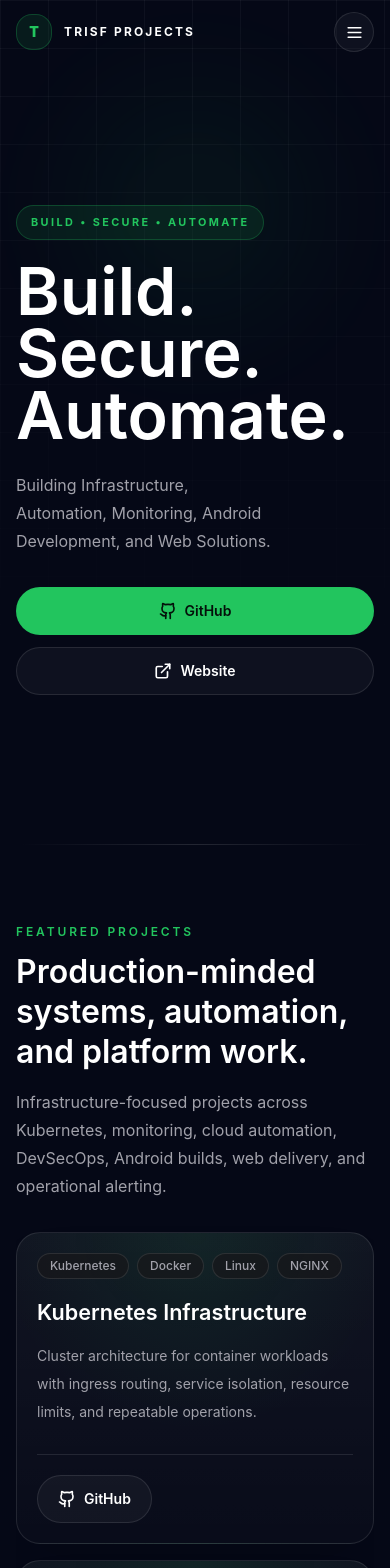
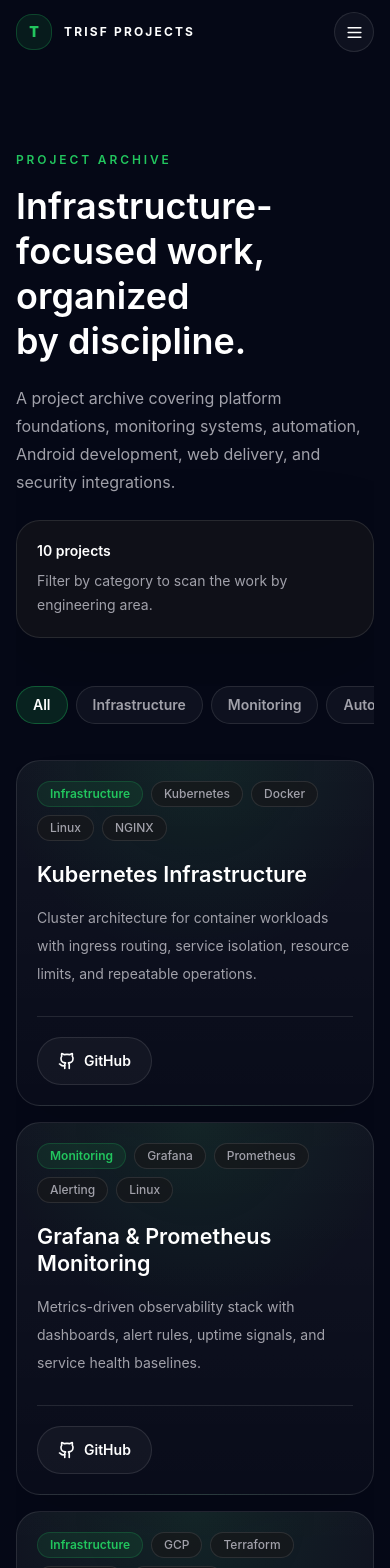
Before and after one commit to trisfproject/trisfproject.github.io, a React (Vite) app: page /projects in a window 390 px wide. Shown: the top 1568 px of the page. Built offline with nearby package versions, Linux system fonts and the light colour scheme.

Commit message:
feat: implement projects archive page with routing

```diff
--- a/package.json
+++ b/package.json
@@ -5,14 +5,15 @@
   "type": "module",
   "scripts": {
     "dev": "vite",
-    "build": "vite build",
+    "build": "vite build && cp dist/index.html dist/404.html",
     "preview": "vite preview"
   },
   "dependencies": {
     "framer-motion": "^12.15.0",
     "lucide-react": "^0.511.0",
     "react": "^19.1.0",
-    "react-dom": "^19.1.0"
+    "react-dom": "^19.1.0",
+    "react-router-dom": "^7.15.1"
   },
   "devDependencies": {
     "@tailwindcss/vite": "^4.1.8",
--- a/src/App.jsx
+++ b/src/App.jsx
@@ -1,27 +1,35 @@
-import { About } from './sections/About.jsx';
-import { Contact } from './sections/Contact.jsx';
+import { lazy, Suspense } from 'react';
+import { BrowserRouter, Route, Routes } from 'react-router-dom';
 import { Footer } from './sections/Footer.jsx';
-import { Hero } from './sections/Hero.jsx';
-import { Projects } from './sections/Projects.jsx';
-import { TechStack } from './sections/TechStack.jsx';
+import { Home } from './pages/Home.jsx';
+import { Navbar } from './components/Navbar.jsx';
+import { ScrollToTop } from './components/ScrollToTop.jsx';
+
+const ProjectsPage = lazy(() =>
+  import('./pages/ProjectsPage.jsx').then((module) => ({ default: module.ProjectsPage })),
+);
 
 export default function App() {
   return (
+    <BrowserRouter>
+      <ScrollToTop />
       <div className="min-h-screen overflow-x-hidden bg-[#050816] text-white">
         <a
-        href="#projects"
+          href="#main-content"
           className="sr-only focus:not-sr-only focus:fixed focus:left-4 focus:top-4 focus:z-[60] focus:rounded-full focus:bg-[#22c55e] focus:px-4 focus:py-3 focus:text-sm focus:font-bold focus:text-[#04100a]"
         >
           Skip to content
         </a>
-      <Hero />
-      <main>
-        <Projects />
-        <TechStack />
-        <About />
-        <Contact />
-      </main>
+        <Navbar />
+        <Suspense fallback={null}>
+          <Routes>
+            <Route path="/" element={<Home />} />
+            <Route path="/projects" element={<ProjectsPage />} />
+            <Route path="*" element={<Home />} />
+          </Routes>
+        </Suspense>
         <Footer />
       </div>
+    </BrowserRouter>
   );
 }
--- a/src/components/Navbar.jsx
+++ b/src/components/Navbar.jsx
@@ -1,17 +1,18 @@
 import { ExternalLink, Github, Menu, X } from 'lucide-react';
 import { useEffect, useState } from 'react';
+import { Link, NavLink, useLocation } from 'react-router-dom';
 
 const navItems = [
-  { label: 'Projects', href: '#projects' },
-  { label: 'Stack', href: '#stack' },
-  { label: 'About', href: '#about' },
-  { label: 'Contact', href: '#contact' },
+  { label: 'Home', to: '/' },
+  { label: 'Projects', to: '/projects' },
+  { label: 'Contact', to: '/#contact' },
 ];
 
 export function Navbar() {
   const [open, setOpen] = useState(false);
   const [scrolled, setScrolled] = useState(false);
   const [activeSection, setActiveSection] = useState('top');
+  const location = useLocation();
 
   useEffect(() => {
     let frame = 0;
@@ -31,7 +32,9 @@ export function Navbar() {
   }, []);
 
   useEffect(() => {
-    const targets = ['top', ...navItems.map((item) => item.href.slice(1))]
+    if (location.pathname !== '/') return undefined;
+
+    const targets = ['top', 'contact']
       .map((id) => document.getElementById(id))
       .filter(Boolean);
 
@@ -53,7 +56,17 @@ export function Navbar() {
 
     targets.forEach((target) => observer.observe(target));
     return () => observer.disconnect();
-  }, []);
+  }, [location.pathname]);
+
+  useEffect(() => {
+    setOpen(false);
+  }, [location.pathname, location.hash]);
+
+  const isItemActive = (item) => {
+    if (item.to === '/projects') return location.pathname === '/projects';
+    if (item.to === '/#contact') return location.pathname === '/' && activeSection === 'contact';
+    return location.pathname === '/' && activeSection !== 'contact';
+  };
 
   return (
     <header
@@ -64,8 +77,8 @@ export function Navbar() {
       }`}
     >
       <nav className="section-shell flex h-16 items-center justify-between sm:h-[72px]">
-        <a
-          href="#top"
+        <Link
+          to="/"
           className="flex min-w-0 items-center gap-3 rounded-full focus:outline-none focus:ring-2 focus:ring-[#22c55e]/70"
         >
           <span className="grid size-9 shrink-0 place-items-center rounded-2xl border border-[#22c55e]/25 bg-[#22c55e]/10 text-sm font-black text-[#22c55e]">
@@ -74,22 +87,22 @@ export function Navbar() {
           <span className="truncate text-xs font-bold tracking-[0.18em] text-white sm:text-sm">
             TRISF PROJECTS
           </span>
-        </a>
+        </Link>
 
         <div className="hidden items-center gap-1 md:flex">
           {navItems.map((item) => (
-            <a
-              key={item.href}
-              href={item.href}
-              aria-current={activeSection === item.href.slice(1) ? 'page' : undefined}
+            <NavLink
+              key={item.to}
+              to={item.to}
+              aria-current={isItemActive(item) ? 'page' : undefined}
               className={`rounded-full px-4 py-2 text-sm font-medium transition duration-200 focus:outline-none focus:ring-2 focus:ring-[#22c55e]/70 ${
-                activeSection === item.href.slice(1)
+                isItemActive(item)
                   ? 'bg-[#22c55e]/12 text-white shadow-[inset_0_0_0_1px_rgb(34_197_94/0.2)]'
                   : 'text-[#a1a1aa] hover:bg-white/[0.05] hover:text-white'
               }`}
             >
               {item.label}
-            </a>
+            </NavLink>
           ))}
         </div>
 
@@ -130,19 +143,18 @@ export function Navbar() {
         <div id="mobile-navigation" className="section-shell pb-4 md:hidden">
           <div className="rounded-[24px] border border-white/10 bg-[#18181b]/92 p-2 shadow-2xl shadow-black/30 backdrop-blur-xl">
             {navItems.map((item) => (
-              <a
-                key={item.href}
-                href={item.href}
-                onClick={() => setOpen(false)}
-                aria-current={activeSection === item.href.slice(1) ? 'page' : undefined}
+              <NavLink
+                key={item.to}
+                to={item.to}
+                aria-current={isItemActive(item) ? 'page' : undefined}
                 className={`block rounded-2xl px-4 py-3 text-sm font-semibold transition focus:outline-none focus:ring-2 focus:ring-[#22c55e]/70 ${
-                  activeSection === item.href.slice(1)
+                  isItemActive(item)
                     ? 'bg-[#22c55e]/12 text-white'
                     : 'text-[#a1a1aa] hover:bg-white/[0.06] hover:text-white'
                 }`}
               >
                 {item.label}
-              </a>
+              </NavLink>
             ))}
           </div>
         </div>
--- /dev/null
+++ b/src/components/ProjectCard.jsx
@@ -0,0 +1,44 @@
+import { ExternalLink, Github } from 'lucide-react';
+import { Button } from './Button.jsx';
+import { useSpotlight } from '../hooks/useSpotlight.js';
+
+export function ProjectCard({ project, compact = false }) {
+  const spotlight = useSpotlight();
+
+  return (
+    <article
+      {...spotlight}
+      className={`card-spotlight group flex flex-col rounded-[24px] border border-white/10 p-5 shadow-2xl shadow-black/10 transition duration-200 ease-out hover:-translate-y-1 hover:border-[#22c55e]/35 hover:shadow-[#22c55e]/[0.035] sm:p-6 ${
+        compact ? 'min-h-[300px] sm:min-h-[320px]' : 'min-h-[310px]'
+      }`}
+    >
+      <div className="mb-5 flex flex-wrap items-center gap-2">
+        <span className="rounded-full border border-[#22c55e]/20 bg-[#22c55e]/10 px-3 py-1 text-xs font-semibold text-[#22c55e]">
+          {project.category}
+        </span>
+        {project.tags.slice(0, compact ? 3 : 4).map((tag) => (
+          <span
+            key={tag}
+            className="rounded-full border border-white/10 bg-[#18181b]/70 px-3 py-1 text-xs font-medium text-[#a1a1aa] transition group-hover:border-white/15 group-hover:text-[#d4d4d8]"
+          >
+            {tag}
+          </span>
+        ))}
+      </div>
+      <h3 className="text-[1.35rem] font-semibold leading-tight tracking-normal text-white sm:text-2xl">
+        {project.title}
+      </h3>
+      <p className="mt-4 flex-1 text-sm leading-7 text-[#a1a1aa]">{project.description}</p>
+      <div className="mt-7 flex flex-wrap gap-3 border-t border-white/10 pt-5">
+        <Button href={project.github} icon={Github} variant="secondary" className="min-h-10 px-4">
+          GitHub
+        </Button>
+        {project.live ? (
+          <Button href={project.live} icon={ExternalLink} variant="secondary" className="min-h-10 px-4">
+            Demo
+          </Button>
+        ) : null}
+      </div>
+    </article>
+  );
+}
--- /dev/null
+++ b/src/components/SEO.jsx
@@ -0,0 +1,27 @@
+import { useEffect } from 'react';
+
+const defaultDescription =
+  'TRISF PROJECTS showcases Infrastructure, Monitoring, Automation, Cloud Engineering, Android Development, and Web Solutions.';
+
+function setMeta(selector, value) {
+  const element = document.head.querySelector(selector);
+  if (element) element.setAttribute('content', value);
+}
+
+export function SEO({
+  title = 'TRISF PROJECTS | Infrastructure, Automation, Monitoring',
+  description = defaultDescription,
+  url = 'https://trisfproject.github.io/',
+}) {
+  useEffect(() => {
+    document.title = title;
+    setMeta('meta[name="description"]', description);
+    setMeta('meta[property="og:title"]', title);
+    setMeta('meta[property="og:description"]', description);
+    setMeta('meta[property="og:url"]', url);
+    setMeta('meta[name="twitter:title"]', title);
+    setMeta('meta[name="twitter:description"]', description);
+  }, [description, title, url]);
+
+  return null;
+}
--- /dev/null
+++ b/src/components/ScrollToTop.jsx
@@ -0,0 +1,18 @@
+import { useEffect } from 'react';
+import { useLocation } from 'react-router-dom';
+
+export function ScrollToTop() {
+  const { hash, pathname } = useLocation();
+
+  useEffect(() => {
+    if (hash) {
+      const target = document.querySelector(hash);
+      if (target) target.scrollIntoView({ behavior: 'smooth', block: 'start' });
+      return;
+    }
+
+    window.scrollTo({ top: 0, left: 0, behavior: 'auto' });
+  }, [hash, pathname]);
+
+  return null;
+}
--- a/src/data/projects.js
+++ b/src/data/projects.js
@@ -1,6 +1,8 @@
 export const projects = [
   {
     title: 'Kubernetes Infrastructure',
+    category: 'Infrastructure',
+    featured: true,
     description:
       'Cluster architecture for container workloads with ingress routing, service isolation, resource limits, and repeatable operations.',
     tags: ['Kubernetes', 'Docker', 'Linux', 'NGINX'],
@@ -8,6 +10,8 @@ export const projects = [
   },
   {
     title: 'Grafana & Prometheus Monitoring',
+    category: 'Monitoring',
+    featured: true,
     description:
       'Metrics-driven observability stack with dashboards, alert rules, uptime signals, and service health baselines.',
     tags: ['Grafana', 'Prometheus', 'Alerting', 'Linux'],
@@ -15,6 +19,8 @@ export const projects = [
   },
   {
     title: 'GCP Infrastructure Automation',
+    category: 'Infrastructure',
+    featured: true,
     description:
       'Cloud provisioning workflows for compute, DNS, edge routing, secrets, and deployment environments on Google Cloud.',
     tags: ['GCP', 'Terraform', 'Cloudflare', 'Automation'],
@@ -22,6 +28,8 @@ export const projects = [
   },
   {
     title: 'DevSecOps Pipeline',
+    category: 'Security',
+    featured: true,
     description:
       'CI/CD workflow with build checks, deployment gates, vulnerability awareness, and operational release hygiene.',
     tags: ['GitHub Actions', 'CI/CD', 'Security', 'Docker'],
@@ -29,6 +37,8 @@ export const projects = [
   },
   {
     title: 'Android Custom ROM Development',
+    category: 'Android',
+    featured: true,
     description:
       'Android build environment for device trees, kernel workflow, release packaging, and custom ROM contribution tooling.',
     tags: ['Android', 'AOSP', 'Kernel', 'Linux'],
@@ -36,6 +46,8 @@ export const projects = [
   },
   {
     title: 'Telegram Automation Platform',
+    category: 'Automation',
+    featured: true,
     description:
       'Bot-driven automation for infrastructure alerts, command workflows, build notifications, and admin routines.',
     tags: ['Automation', 'Webhooks', 'Linux', 'CI/CD'],
@@ -43,6 +55,7 @@ export const projects = [
   },
   {
     title: 'Web Infrastructure Optimization',
+    category: 'Web Solutions',
     description:
       'Fast static and application delivery with caching strategy, edge protection, routing cleanup, and deployment tuning.',
     tags: ['React', 'Laravel', 'Cloudflare', 'NGINX'],
@@ -51,6 +64,7 @@ export const projects = [
   },
   {
     title: 'Monitoring & Alerting Systems',
+    category: 'Monitoring',
     description:
       'Actionable alerting patterns for service reliability, incident response, uptime monitoring, and operator visibility.',
     tags: ['Datadog', 'Grafana', 'Prometheus', 'SRE'],
@@ -58,6 +72,7 @@ export const projects = [
   },
   {
     title: 'Cloudflare Security Integration',
+    category: 'Security',
     description:
       'Edge security configuration for DNS, TLS, WAF rules, access policies, and hardened public service exposure.',
     tags: ['Cloudflare', 'DNS', 'TLS', 'Security'],
@@ -65,9 +80,20 @@ export const projects = [
   },
   {
     title: 'CI/CD Automation',
+    category: 'Automation',
     description:
       'Automated build and release flows for web services, infrastructure changes, static sites, and deployment validation.',
     tags: ['GitHub Actions', 'Vite', 'Deployments', 'Automation'],
     github: 'https://github.com/trisfproject',
   },
 ];
+
+export const projectCategories = [
+  'All',
+  'Infrastructure',
+  'Monitoring',
+  'Automation',
+  'Android',
+  'Web Solutions',
+  'Security',
+];
--- /dev/null
+++ b/src/pages/Home.jsx
@@ -0,0 +1,21 @@
+import { About } from '../sections/About.jsx';
+import { Contact } from '../sections/Contact.jsx';
+import { Hero } from '../sections/Hero.jsx';
+import { Projects } from '../sections/Projects.jsx';
+import { TechStack } from '../sections/TechStack.jsx';
+import { SEO } from '../components/SEO.jsx';
+
+export function Home() {
+  return (
+    <>
+      <SEO />
+      <Hero />
+      <main id="main-content">
+        <About />
+        <Projects />
+        <TechStack />
+        <Contact />
+      </main>
+    </>
+  );
+}
--- /dev/null
+++ b/src/pages/ProjectsPage.jsx
@@ -0,0 +1,89 @@
+import { useMemo, useState } from 'react';
+import { motion } from 'framer-motion';
+import { Container } from '../components/Container.jsx';
+import { ProjectCard } from '../components/ProjectCard.jsx';
+import { Reveal } from '../components/Reveal.jsx';
+import { SEO } from '../components/SEO.jsx';
+import { projectCategories, projects } from '../data/projects.js';
+
+export function ProjectsPage() {
+  const [activeCategory, setActiveCategory] = useState('All');
+  const filteredProjects = useMemo(
+    () =>
+      activeCategory === 'All'
+        ? projects
+        : projects.filter((project) => project.category === activeCategory),
+    [activeCategory],
+  );
+
+  return (
+    <>
+      <SEO
+        title="Projects | TRISF PROJECTS"
+        description="Explore TRISF PROJECTS work across Infrastructure, Monitoring, Automation, Android Development, and Web Solutions."
+        url="https://trisfproject.github.io/projects"
+      />
+      <main id="main-content" className="min-h-screen pt-28 sm:pt-32">
+        <Container className="pb-12 pt-10 sm:pb-14 md:pt-16" as="section">
+          <Reveal>
+            <p className="mb-4 text-xs font-semibold uppercase tracking-[0.24em] text-[#22c55e]">
+              Project archive
+            </p>
+            <div className="grid gap-6 lg:grid-cols-[1fr_0.46fr] lg:items-end">
+              <div>
+                <h1 className="text-balance text-4xl font-semibold leading-tight text-white sm:text-5xl md:text-6xl">
+                  Infrastructure-focused work, organized by discipline.
+                </h1>
+                <p className="mt-5 max-w-3xl text-base leading-7 text-[#a1a1aa] sm:text-lg sm:leading-8">
+                  A project archive covering platform foundations, monitoring systems, automation,
+                  Android development, web delivery, and security integrations.
+                </p>
+              </div>
+              <div className="surface rounded-[24px] p-5">
+                <p className="text-sm font-semibold text-white">{filteredProjects.length} projects</p>
+                <p className="mt-2 text-sm leading-6 text-[#a1a1aa]">
+                  Filter by category to scan the work by engineering area.
+                </p>
+              </div>
+            </div>
+          </Reveal>
+        </Container>
+
+        <Container className="pb-24 md:pb-32" as="section">
+          <Reveal>
+            <div className="mb-7 flex gap-2 overflow-x-auto pb-2 [scrollbar-width:none] [&::-webkit-scrollbar]:hidden">
+              {projectCategories.map((category) => (
+                <button
+                  key={category}
+                  type="button"
+                  onClick={() => setActiveCategory(category)}
+                  className={`shrink-0 rounded-full border px-4 py-2 text-sm font-semibold transition duration-200 focus:outline-none focus:ring-2 focus:ring-[#22c55e]/70 ${
+                    activeCategory === category
+                      ? 'border-[#22c55e]/35 bg-[#22c55e]/14 text-white'
+                      : 'border-white/10 bg-white/[0.04] text-[#a1a1aa] hover:border-white/20 hover:text-white'
+                  }`}
+                >
+                  {category}
+                </button>
+              ))}
+            </div>
+          </Reveal>
+
+          <motion.div layout className="grid gap-4 sm:gap-5 md:grid-cols-2 lg:grid-cols-3">
+            {filteredProjects.map((project) => (
+              <motion.div
+                layout
+                key={project.title}
+                initial={{ opacity: 0, y: 10 }}
+                animate={{ opacity: 1, y: 0 }}
+                transition={{ duration: 0.22 }}
+              >
+                <ProjectCard project={project} />
+              </motion.div>
+            ))}
+          </motion.div>
+        </Container>
+      </main>
+    </>
+  );
+}
--- a/src/sections/Hero.jsx
+++ b/src/sections/Hero.jsx
@@ -1,12 +1,10 @@
 import { ExternalLink, Github } from 'lucide-react';
 import { motion } from 'framer-motion';
 import { Button } from '../components/Button.jsx';
-import { Navbar } from '../components/Navbar.jsx';
 
 export function Hero() {
   return (
     <section id="top" className="relative min-h-[100svh] overflow-hidden">
-      <Navbar />
       <div className="pointer-events-none absolute inset-0">
         <motion.div
           className="absolute left-1/2 top-24 h-56 w-56 -translate-x-1/2 rounded-full bg-[#22c55e]/14 blur-3xl sm:h-72 sm:w-72 md:h-96 md:w-96"
--- a/src/sections/Projects.jsx
+++ b/src/sections/Projects.jsx
@@ -1,55 +1,38 @@
-import { ExternalLink, Github } from 'lucide-react';
-import { Button } from '../components/Button.jsx';
+import { ArrowRight } from 'lucide-react';
+import { Link } from 'react-router-dom';
 import { Container } from '../components/Container.jsx';
+import { ProjectCard } from '../components/ProjectCard.jsx';
 import { Reveal } from '../components/Reveal.jsx';
 import { SectionHeader } from '../components/SectionHeader.jsx';
 import { projects } from '../data/projects.js';
-import { useSpotlight } from '../hooks/useSpotlight.js';
 
 export function Projects() {
-  const spotlight = useSpotlight();
+  const featuredProjects = projects.filter((project) => project.featured).slice(0, 6);
 
   return (
     <Container id="projects" className="section-fade py-20 sm:py-24 md:py-32">
-      <Reveal>
-        <SectionHeader
-          eyebrow="Featured projects"
-          title="Production-minded systems, automation, and platform work."
-          description="Infrastructure-focused projects across Kubernetes, monitoring, cloud automation, DevSecOps, Android builds, web delivery, and operational alerting."
-        />
-      </Reveal>
+      <div className="grid gap-6 md:grid-cols-[1fr_auto] md:items-end">
+        <Reveal>
+          <SectionHeader
+            eyebrow="Featured projects"
+            title="Curated systems, automation, and platform work."
+            description="A focused selection of infrastructure, monitoring, automation, Android, security, and delivery projects."
+          />
+        </Reveal>
+        <Reveal delay={0.08}>
+          <Link
+            to="/projects"
+            className="mb-8 inline-flex min-h-12 items-center justify-center gap-2 rounded-full border border-white/10 bg-white/[0.04] px-5 text-sm font-semibold text-white transition duration-200 ease-out hover:-translate-y-0.5 hover:border-[#22c55e]/35 hover:bg-white/[0.08] focus:outline-none focus:ring-2 focus:ring-[#22c55e]/70 md:mb-14"
+          >
+            View All Projects
+            <ArrowRight aria-hidden="true" size={17} />
+          </Link>
+        </Reveal>
+      </div>
       <div className="grid gap-4 sm:gap-5 md:grid-cols-2 lg:grid-cols-3">
-        {projects.map((project, index) => (
+        {featuredProjects.map((project, index) => (
           <Reveal key={project.title} delay={index * 0.04}>
-            <article
-              {...spotlight}
-              className="card-spotlight group flex min-h-[300px] flex-col rounded-[24px] border border-white/10 p-5 shadow-2xl shadow-black/10 transition duration-200 ease-out hover:-translate-y-1 hover:border-[#22c55e]/35 hover:shadow-[#22c55e]/[0.035] sm:min-h-[320px] sm:p-6"
-            >
-              <div className="mb-5 flex flex-wrap gap-2">
-                {project.tags.map((tag) => (
-                  <span
-                    key={tag}
-                    className="rounded-full border border-white/10 bg-[#18181b]/70 px-3 py-1 text-xs font-medium text-[#a1a1aa] transition group-hover:border-white/15 group-hover:text-[#d4d4d8]"
-                  >
-                    {tag}
-                  </span>
-                ))}
-              </div>
-              <h3 className="text-[1.35rem] font-semibold leading-tight tracking-normal text-white sm:text-2xl">
-                {project.title}
-              </h3>
-              <p className="mt-4 flex-1 text-sm leading-7 text-[#a1a1aa]">{project.description}</p>
-              <div className="mt-7 flex flex-wrap gap-3 border-t border-white/10 pt-5">
-                <Button href={project.github} icon={Github} variant="secondary" className="min-h-10 px-4">
-                  GitHub
-                </Button>
-                {project.live ? (
-                  <Button href={project.live} icon={ExternalLink} variant="secondary" className="min-h-10 px-4">
-                    Live
-                  </Button>
-                ) : null}
-              </div>
-            </article>
+            <ProjectCard project={project} compact />
           </Reveal>
         ))}
       </div>
```
Also changed, not shown: 1 other file (tests, documents, lock files or other folders). Lines whose indentation alone changed are shown as unchanged.
